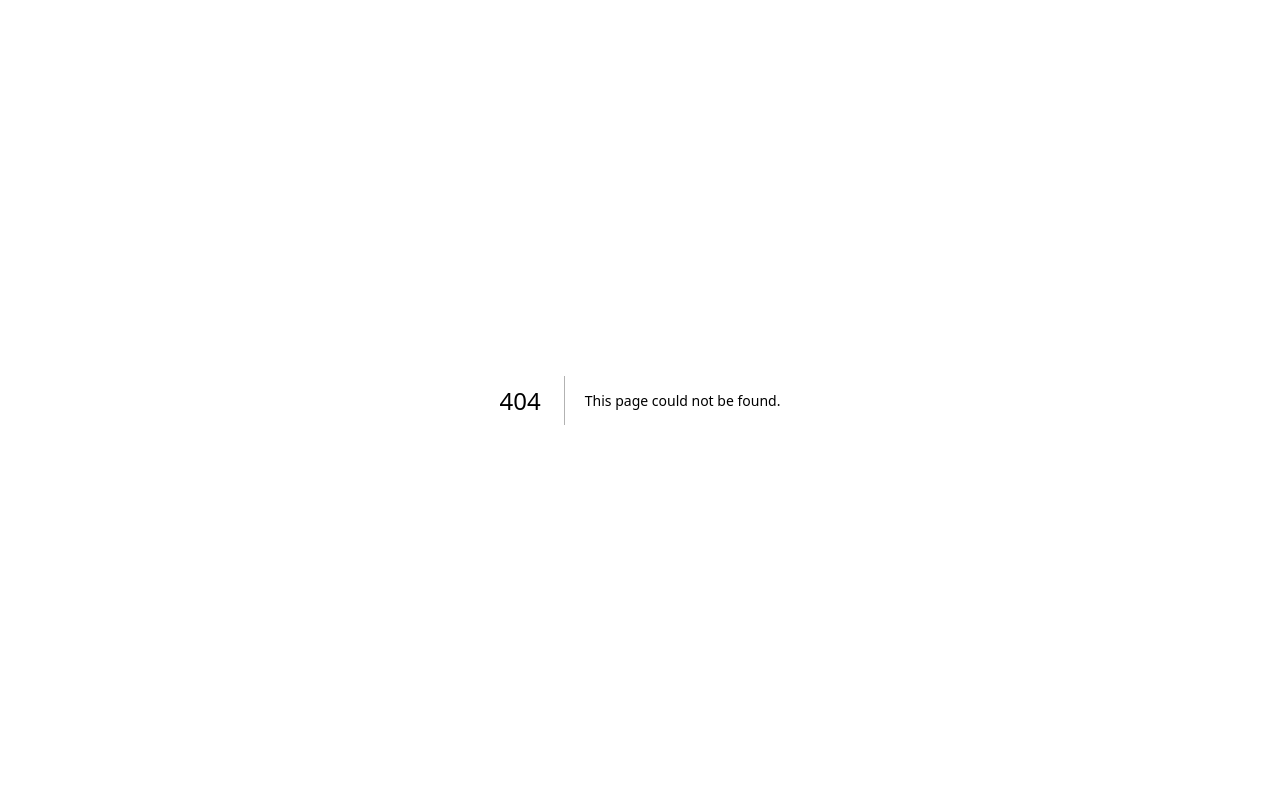
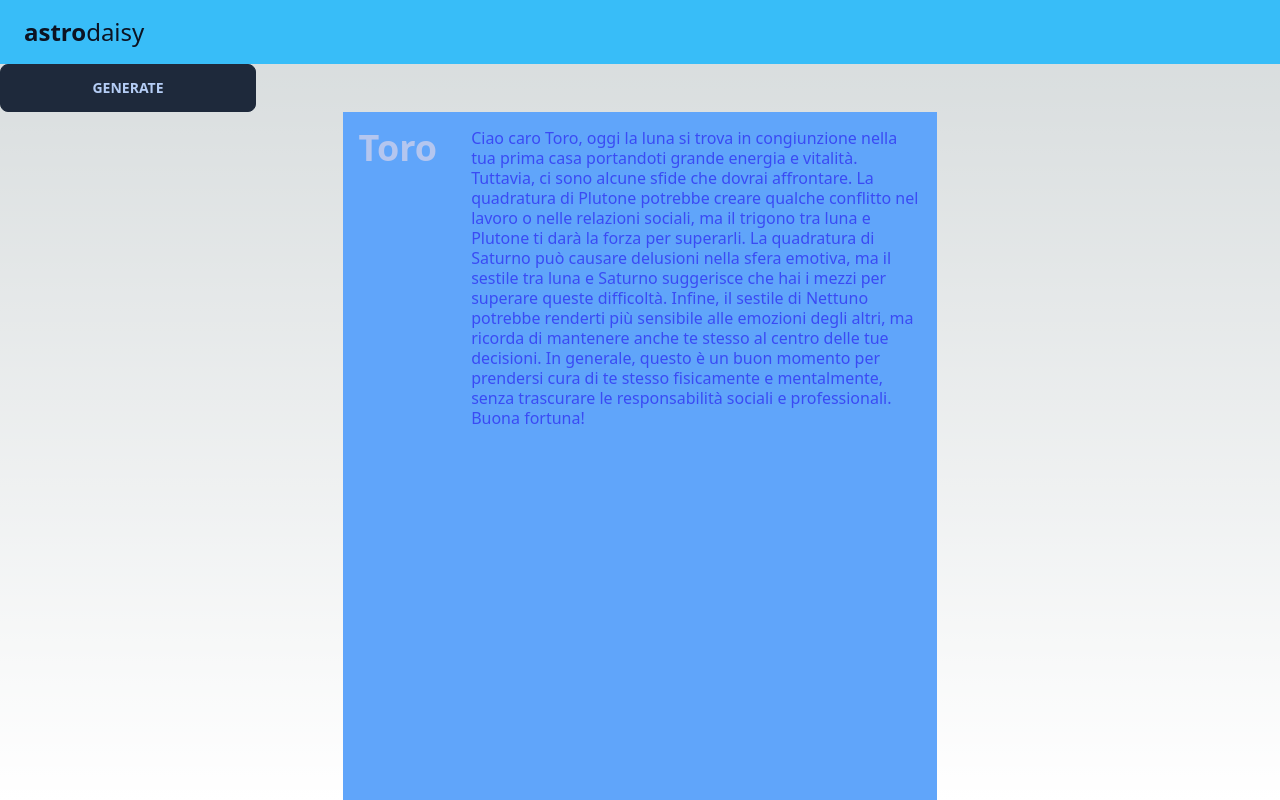
Before and after one commit to iota-unum/astrodaisy, a Next.js app: page /cards in a window 1280 px wide. Before the commit this address had no page. Built offline with nearby package versions, Linux system fonts and the light colour scheme.

Commit message:
added log to yesterday

```diff
--- a/package.json
+++ b/package.json
@@ -11,6 +11,9 @@
   "dependencies": {
     "@svgr/webpack": "^7.0.0",
     "daisyui": "^2.51.5",
+    "domino": "^2.1.6",
+    "downloadjs": "^1.4.7",
+    "html-to-image": "^1.11.11",
     "next": "13.3.0",
     "react": "18.2.0",
     "react-dom": "18.2.0"
--- a/src/components/Horoscope.js
+++ b/src/components/Horoscope.js
@@ -66,7 +66,7 @@ const Horoscope = ({ params, data }) => {
               </div>
               <div className="prose prose-sm p-4 h-[500px] leading-normal text-sm overflow-y-auto">{horoscope}</div>
             </div>
-            <div className="flex flex-col bg-base-300 w-2/12 justify-evenly  h-full">
+            <div className="flex flex-col  bg-base-300 w-2/12 justify-start pt-[5%] gap-2 h-full">
               {zodiacSigns.map((z) => (
                 <Link
                   href={baseLink + z.name}
--- /dev/null
+++ b/src/libs/generateImage.js
@@ -0,0 +1,14 @@
+import { toPng } from 'html-to-image';
+
+export async function generateImage(htmlRef) {
+  try {
+    const dataUrl = await toPng(htmlRef.current, { cacheBust: true });
+    const link = document.createElement('a');
+    link.download = 'my-image-name.png';
+    link.href = dataUrl;
+    link.click();
+    return dataUrl;
+  } catch (error) {
+    console.log(error);
+  }
+}
--- /dev/null
+++ b/src/pages/cards/index.js
@@ -0,0 +1,27 @@
+import MainLayout from '@/layouts/MainLayout'
+import React from 'react'
+import { useRef } from 'react'
+import { generateImage } from '@/libs/generateImage'
+const Image = () => {
+  const imgRef = useRef();
+
+  async function handleImage() {
+    await generateImage(imgRef);
+  }
+
+  return (
+    <>
+      <MainLayout>
+        <button className='btn w-1/5' onClick={handleImage}>generate</button>
+        <div className="sm:w-2/3 aspect-[3/4] p-4 bg-blue-400 prose flex w-full mx-auto" ref={imgRef}>
+          <h1 className="w-full h-1/6">Toro</h1>
+          <div className="aspect-[4/5] w-4/5 mx-auto">
+            <article className='prose leading-tight aspect-square text-secondary-focus w-full h-full'>Ciao caro Toro, oggi la luna si trova in congiunzione nella tua prima casa portandoti grande energia e vitalità. Tuttavia, ci sono alcune sfide che dovrai affrontare. La quadratura di Plutone potrebbe creare qualche conflitto nel lavoro o nelle relazioni sociali, ma il trigono tra luna e Plutone ti darà la forza per superarli. La quadratura di Saturno può causare delusioni nella sfera emotiva, ma il sestile tra luna e Saturno suggerisce che hai i mezzi per superare queste difficoltà. Infine, il sestile di Nettuno potrebbe renderti più sensibile alle emozioni degli altri, ma ricorda di mantenere anche te stesso al centro delle tue decisioni. In generale, questo è un buon momento per prendersi cura di te stesso fisicamente e mentalmente, senza trascurare le responsabilità sociali e professionali. Buona fortuna!</article>
+          </div>
+        </div>
+      </MainLayout>
+    </>
+  );
+};
+
+export default Image;
--- a/src/pages/oroscopo/ieri/[sign].js
+++ b/src/pages/oroscopo/ieri/[sign].js
@@ -26,7 +26,7 @@ export async function getStaticPaths() {
 
 export async function getStaticProps({ params }) {
   const {yesterday} = getTodayYesterdayTomorrow()
-  console.log('today', yesterday)
+  console.log('yesterday', yesterday)
     const data = getJson(yesterday).filter(s =>(s.sign === params.sign))
     return {
       props: { params, data},
```
Also changed, not shown: 1 other file (tests, documents, lock files or other folders).
